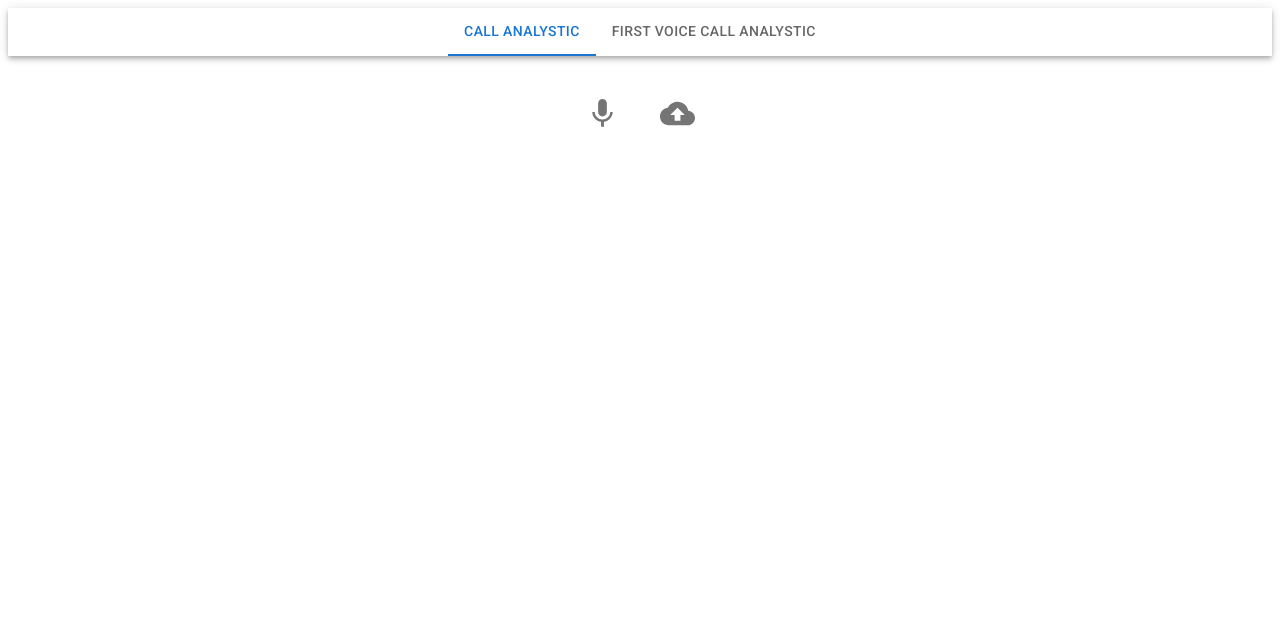
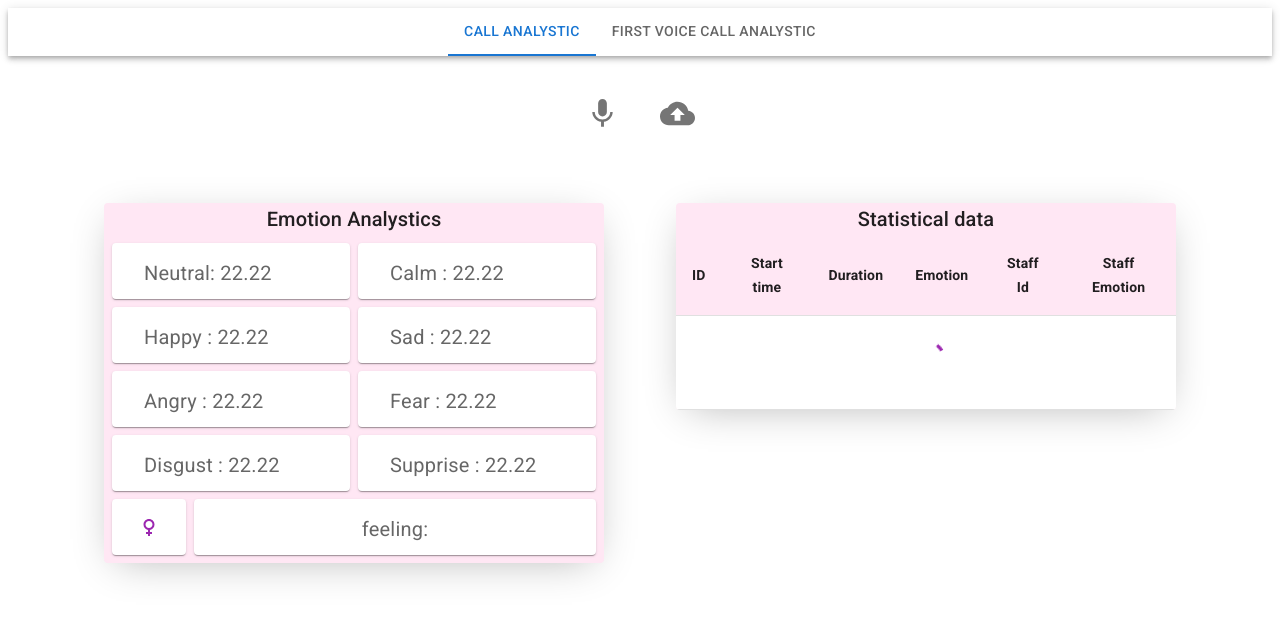
Before and after one commit to haduongngan/Speech-Emotion-Recognition, a React (Create React App) app in the folder Frontend/: page / in a window 1280 px wide. Shown: the top 618 px of the page. Built offline with nearby package versions, Linux system fonts and the light colour scheme.

Commit message:
EmotionCard

```diff
--- /dev/null
+++ b/Frontend/src/components/Table/Emotion.js
@@ -0,0 +1,108 @@
+import React from "react";
+import { styled } from "@mui/material/styles";
+import { Card, Grid, Stack, Container, Paper, Box } from "@mui/material";
+
+import FemaleIcon from "@mui/icons-material/Female";
+import MaleIcon from "@mui/icons-material/Male";
+// import ProductTableHeader from "./ProductTableHeader";
+import Title from "../Items/Title";
+
+const gender = "d";
+
+const Item = styled(Paper)(({ theme }) => ({
+  backgroundColor: theme.palette.mode === "dark" ? "#1A2027" : "#fff",
+  ...theme.typography.body2,
+  padding: theme.spacing(1),
+  minHeight: theme.spacing(4),
+  fontSize: theme.spacing(2.5),
+  textAlign: "left",
+  paddingLeft: theme.spacing(4),
+  justifyContent: "center",
+  paddingTop: theme.spacing(2),
+  color: theme.palette.text.secondary,
+}));
+const Item2 = styled(Paper)(({ theme }) => ({
+  backgroundColor: theme.palette.mode === "dark" ? "#1A2027" : "#fff",
+  ...theme.typography.body2,
+  padding: theme.spacing(1),
+  minHeight: theme.spacing(4),
+  fontSize: theme.spacing(2.5),
+  textAlign: "center",
+  // paddingLeft: theme.spacing(4),
+  justifyContent: "center",
+  paddingTop: theme.spacing(2),
+  color: theme.palette.text.secondary,
+}));
+function Emotion({ data, title }) {
+  return (
+    <div>
+      <Container sx={{ marginTop: 4 }}>
+        <Stack mb={5}>
+          <Card
+            sx={{
+              maxWidth: 500,
+              minWidth: 240,
+              margin: "auto",
+              transition: "0.3s",
+              boxShadow: "0 8px 40px -12px rgba(0,0,0,0.3)",
+              "&:hover": {
+                boxShadow: "0 16px 70px -12.125px rgba(0,0,0,0.3)",
+              },
+              background: "#ffe7f4 !important",
+            }}
+          >
+            <Title title={title} />
+
+            <Box p={1}>
+              <Grid
+                container
+                rowSpacing={1}
+                columnSpacing={{ xs: 1, sm: 1, md: 1 }}
+              >
+                <Grid item xs={6}>
+                  <Item>Neutral: 22.22</Item>
+                </Grid>
+                <Grid item xs={6}>
+                  <Item>Calm : 22.22</Item>
+                </Grid>
+                <Grid item xs={6}>
+                  <Item>Happy : 22.22</Item>
+                </Grid>
+                <Grid item xs={6}>
+                  <Item>Sad : 22.22</Item>
+                </Grid>
+                <Grid item xs={6}>
+                  <Item>Angry : 22.22</Item>
+                </Grid>
+                <Grid item xs={6}>
+                  <Item>Fear : 22.22</Item>
+                </Grid>
+                <Grid item xs={6}>
+                  <Item>Disgust : 22.22</Item>
+                </Grid>
+                <Grid item xs={6}>
+                  <Item>Supprise : 22.22</Item>
+                </Grid>
+                <Grid item xs={2}>
+                  <Item2>
+                    {" "}
+                    {gender === "male" ? (
+                      <MaleIcon color="primary" />
+                    ) : (
+                      <FemaleIcon color="secondary" />
+                    )}
+                  </Item2>
+                </Grid>
+                <Grid item xs={10}>
+                  <Item2>feeling:</Item2>
+                </Grid>
+              </Grid>
+            </Box>
+          </Card>
+        </Stack>
+      </Container>
+    </div>
+  );
+}
+
+export default Emotion;
--- a/Frontend/src/components/Table/VoicesHistory.js
+++ b/Frontend/src/components/Table/VoicesHistory.js
@@ -42,12 +42,24 @@ function VoicesHistory() {
     <div>
       <Container sx={{ marginTop: 4 }}>
         <Stack mb={5}>
-          <Card>
+          <Card
+            sx={{
+              maxWidth: 500,
+              minWidth: 240,
+              margin: "auto",
+              transition: "0.3s",
+              boxShadow: "0 8px 40px -12px rgba(0,0,0,0.3)",
+              "&:hover": {
+                boxShadow: "0 16px 70px -12.125px rgba(0,0,0,0.3)",
+              },
+              background: "#ffe7f4 !important",
+            }}
+          >
             <Title title={"Statistical data"} />
 
             <Table>
               <ProductTableHeader head={TABLE_HEAD} />
-              <TableBody>
+              <TableBody sx={{ background: "#FFF !important" }}>
                 <TableRow>
                   <TableCell align="center" colSpan={12} sx={{ py: 3 }}>
                     <CircularProgress color="secondary" />
--- a/Frontend/src/page/AllVoiceAnalystic.js
+++ b/Frontend/src/page/AllVoiceAnalystic.js
@@ -6,6 +6,8 @@ import AudioPlayer from "../components/AudioPlayer/AudioPlayer";
 import UploadFile from "../components/UploadFile/UploadFile";
 import { uploadAudio } from "../apis/voiceProcessing";
 import AudioPlayerWithStaff from "../components/AudioPlayer/AudioPlayerWithStaff";
+import Emotion from "../components/Table/Emotion";
+import VoicesHistory from "../components/Table/VoicesHistory";
 
 function AllVoiceAnalystic() {
   const [files, setFiles] = useState([]);
@@ -29,16 +31,9 @@ function AllVoiceAnalystic() {
   const onSubmit = (file) => {
     // let path = null;
     let path = new FormData();
-    if(file) {
-
+    if (file) {
       path.append("file", file);
     }
-    // if (file) {
-    //   if (file.blobURL) path = file.blobURL;
-    //   else {
-    //     path = URL.createObjectURL(file);
-    //   }
-    // }
     setSubmited(true);
     uploadAudio(path)
       .then(() => {
@@ -63,7 +58,11 @@ function AllVoiceAnalystic() {
         <Microphone pushFile={pushFile} onReset={onReset} />
         <UploadFile pushFile={pushFile} onReset={onReset} />
       </Stack>
-      <Stack container direction="column" spacing={3}>
+      <Stack container direction="column" spacing={1}>
+        <Stack container direction="row" justifyContent="center" spacing={3}>
+          <Emotion title={"Emotion Analystics"} />
+          <VoicesHistory />
+        </Stack>
         {files[0] && (
           <>
             <Stack
```
